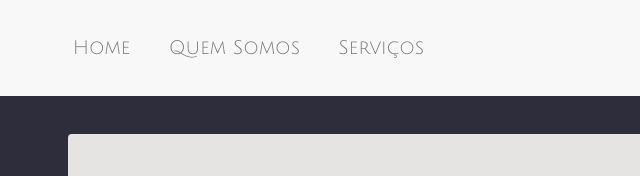
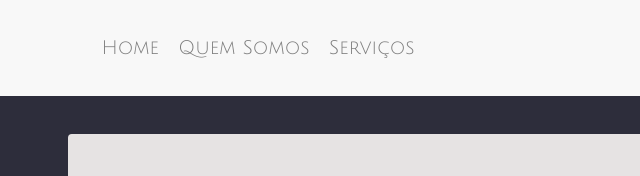
Before and after one commit to lutrapp/lutrapp.github.io, a plain HTML site: page pasillo/faleConosco.html in a window 1280 px wide. Shown: the top 176 px of the page, 382-1022 px from the left. Drawn offline with nearby package versions, Linux system fonts and the light colour scheme.

Commit message:
Update faleConosco.html
pequeno ajuste de alinhamento

```diff
--- a/pasillo/faleConosco.html
+++ b/pasillo/faleConosco.html
@@ -30,10 +30,10 @@
           <div class="collapse navbar-collapse" id="alterna">
             <div class="navbar-nav my-2 mx-auto">
               <a class="nav-item nav-link" href="index.html">Home</a>
-              <a href="quemSomos.html" class="nav-item nav-link mx-3">Quem Somos</a>
+              <a href="quemSomos.html" class="nav-item nav-link">Quem Somos</a>
               <a href="servicos.html" class="nav-item nav-link">Serviços</a>
-              <a href="faleConosco.htm" class="nav-item nav-link"><span class="sr-only">(Página atual - Fale
-                  Conosco)</span></a>
+              <span class="sr-only">(Página atual - Fale
+                  Conosco)</span>
             </div>
           </div>
         </nav>
@@ -363,14 +363,9 @@
         &nbsp;
         <span>(85) 99794-2041</span>
       </div>
-      <!-- <div>
-          Fortaleza - Ceará - Brasil - 2021
-        </div> -->
-
     </footer>
 
 
-    <!-- jQuery primeiro, depois Popper.js, depois Bootstrap JS -->
     <script src="https://code.jquery.com/jquery-3.6.0.min.js"
       integrity="sha256-/xUj+3OJU5yExlq6GSYGSHk7tPXikynS7ogEvDej/m4=" crossorigin="anonymous"></script>
     <script src="https://cdnjs.cloudflare.com/ajax/libs/jquery.mask/1.14.15/jquery.mask.min.js"></script>
@@ -380,7 +375,6 @@
     <script src="https://stackpath.bootstrapcdn.com/bootstrap/4.1.3/js/bootstrap.min.js"
       integrity="sha384-ChfqqxuZUCnJSK3+MXmPNIyE6ZbWh2IMqE241rYiqJxyMiZ6OW/JmZQ5stwEULTy" crossorigin="anonymous">
     </script>
-    <!-- JavaScript (Opcional) -->
     <script src="js/script.js"></script>
   </body>
 
```
